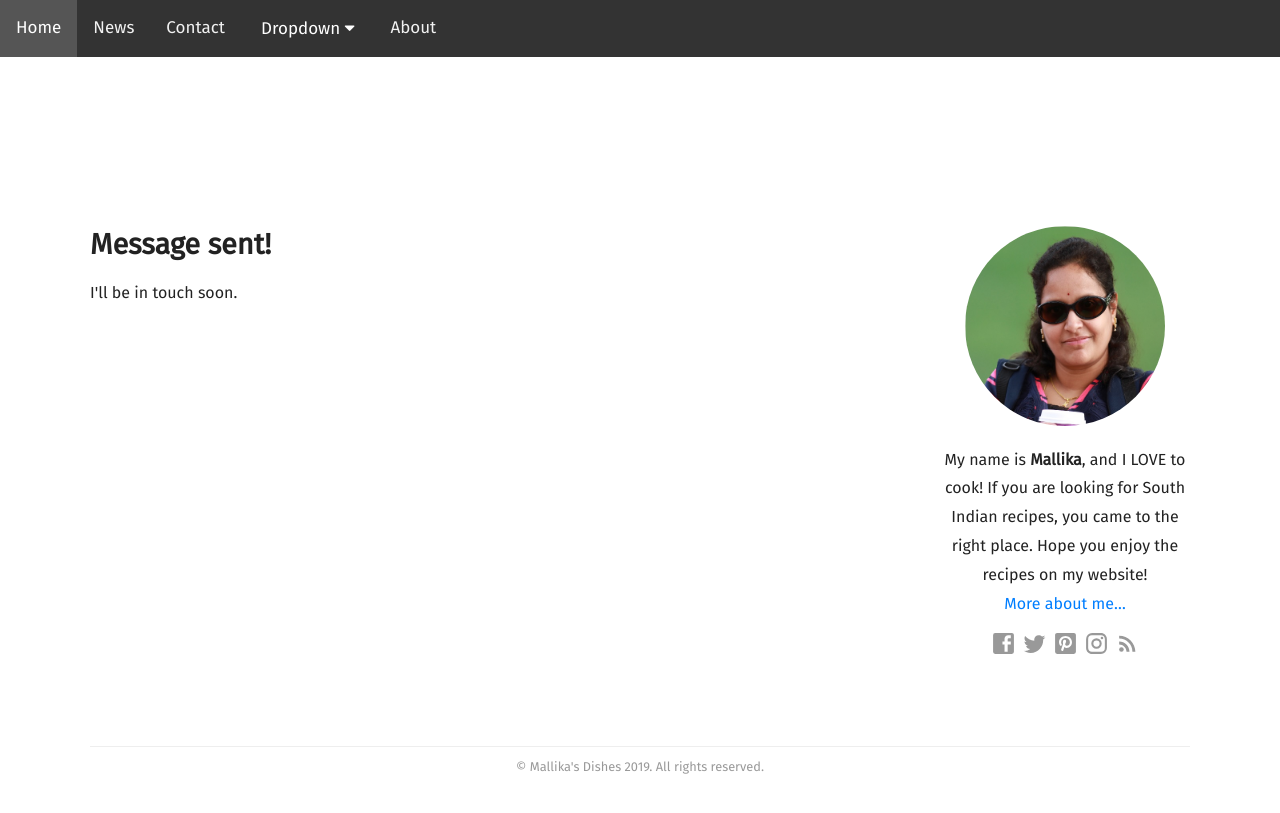
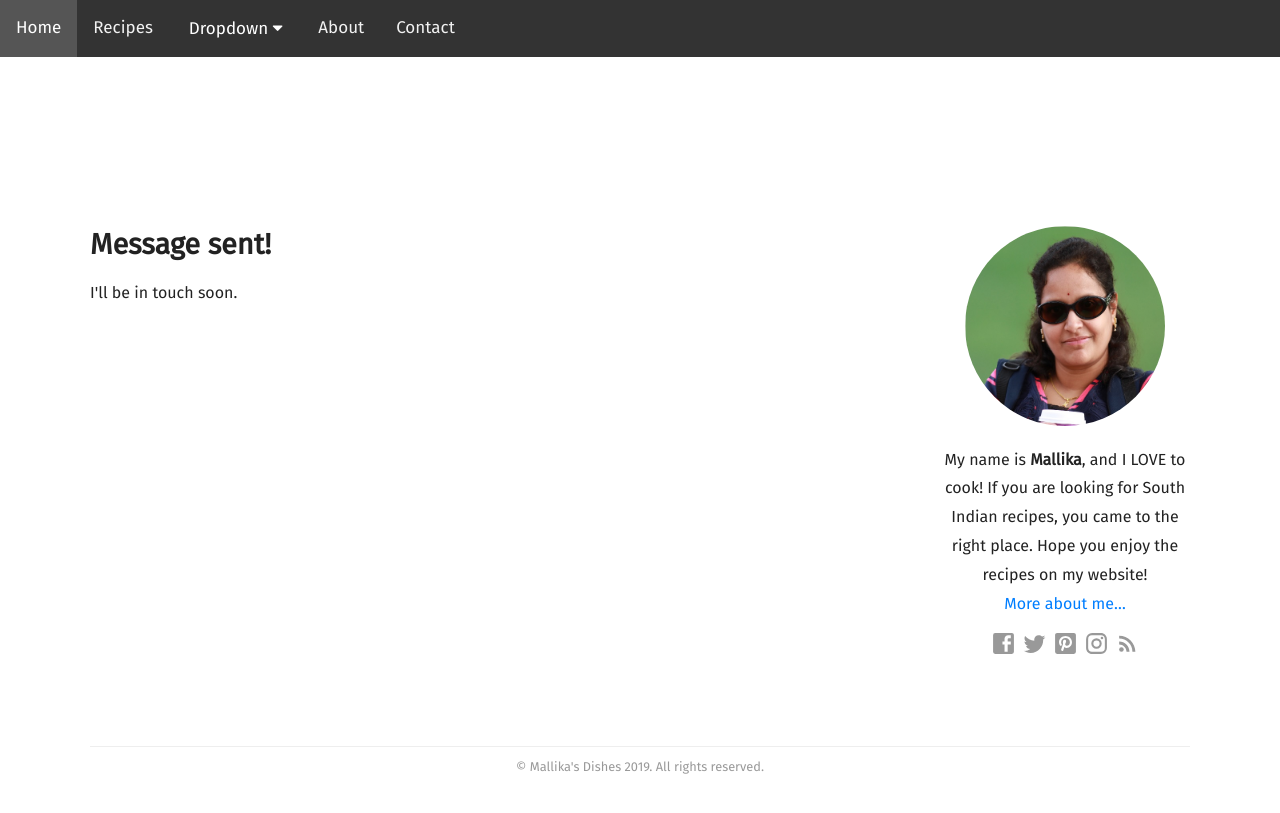
Before and after one commit to mallikasdishes/github.io, a Jekyll site: the page built from contact-success.html, in a window 1280 px wide. Shown: the top 813 px of the page. Built offline with Jekyll 4.4.1, drawn with Linux system fonts in a browser that asks for light colours; some web fonts are replaced; some of the changed lines change nothing that is shown.

Commit message:
Update navigation.html

```diff
--- a/_includes/navigation.html
+++ b/_includes/navigation.html
@@ -1,17 +1,21 @@
 <div class="topnav" id="myTopnav">
-  <a href="#home" class="active">Home</a>
-  <a href="#news">News</a>
-  <a href="#contact">Contact</a>
+  <a href="/" class="active">Home</a>
+  <a href="/recipes/">Recipes</a>
   <div class="dropdown">
     <button class="dropbtn">Dropdown
       <i class="fa fa-caret-down"></i>
     </button>
     <div class="dropdown-content">
-      <a href="#">Link 1</a>
-      <a href="#">Link 2</a>
-      <a href="#">Link 3</a>
+      <a href="/powders/">Powders</a>
+      <a href="/chutneys/">Chutneys</a>
+      <a href="/curries/">Curries</a>
+      <a href="/entrees/">Entrees</a>
+      <a href="/desserts/">Desserts</a>
+      <a href="/soups/">Soups</a>
+      <a href="/snacks/">Snacks</a>
     </div>
   </div>
-  <a href="#about">About</a>
+  <a href="/about/">About</a>
+  <a href="/contact/">Contact</a>
   <a href="javascript:void(0);" style="font-size:15px;" class="icon" onclick="myFunction()">&#9776;</a>
 </div>
```
